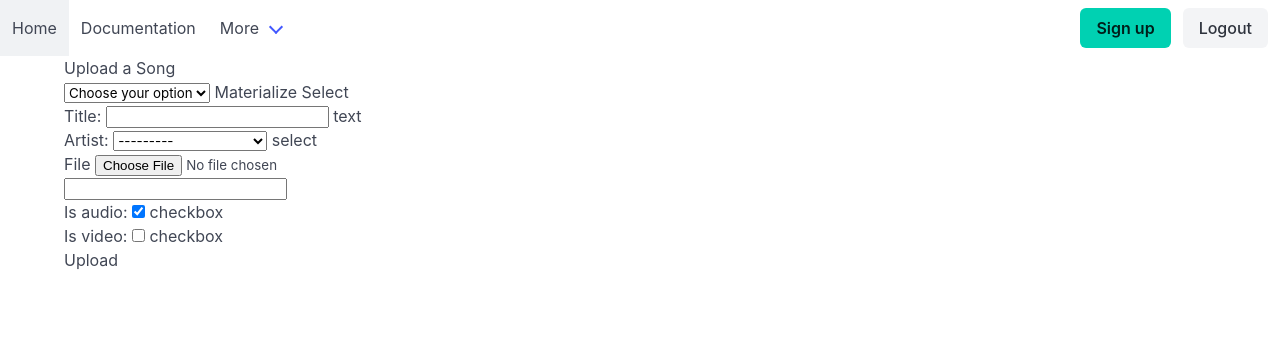
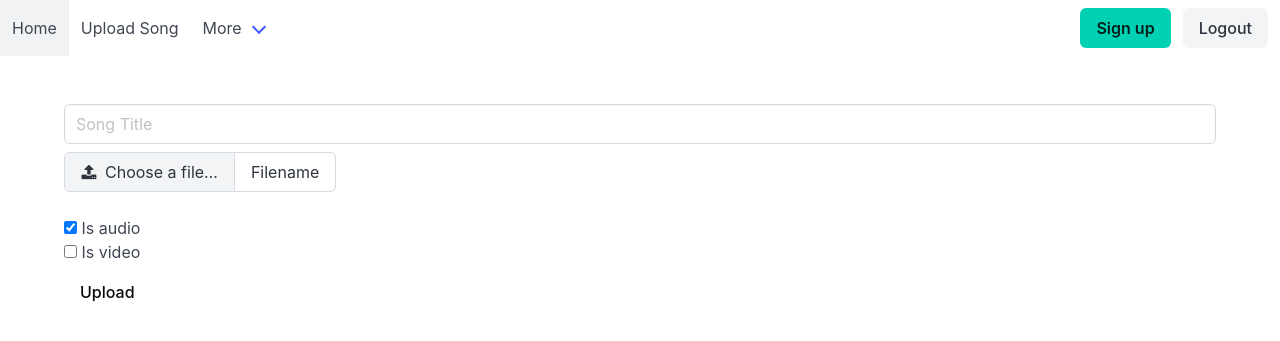
Before and after one commit to squadran2003/botify, a Django app: page /songs/songs/upload/ in a window 1280 px wide. Shown: the top 341 px of the page. Run offline with Django 5.2, Linux system fonts and the light colour scheme; the visitor is signed in with stand-in values (Sample User, id 1); data comes from the database, SQL or seed files in the repository.

Commit message:
added form to upload songs

```diff
--- a/botify/songs/forms.py
+++ b/botify/songs/forms.py
@@ -1,21 +1,29 @@
-from typing import Any, Mapping
-from django.core.files.base import File
-from django.db.models.base import Model
-from django.forms.utils import ErrorList
 from songs.models import Song
 from django import forms
-
+from django.core.exceptions import ValidationError
 
 
 class SongForm(forms.ModelForm):
     class Meta:
         model = Song
-        fields = ['title', 'artist', "file", "is_audio", "is_video"]
+        fields = ['title', "artist", "file", "is_audio", "is_video"]
 
     def __init__(self, *args, **kwargs):
         super(SongForm, self).__init__(*args, **kwargs)
-        self.fields['title'].widget.attrs.update({'class': ''})
-        self.fields['artist'].widget.attrs.update({'class': ''})
-        self.fields['file'].widget.attrs.update({'class': ''})
-        self.fields['is_audio'].widget.attrs.update({'class': ''})
-        self.fields['is_video'].widget.attrs.update({'class': ''})
+        self.fields['title'].widget.attrs.update(
+            {'class': 'input', 'placeholder': 'Song Title'}
+        )
+        self.fields['file'].widget.attrs.update({'class': 'file-input'})
+        self.fields['is_audio'].widget.attrs.update({'class': 'checkbox', 'help_text': 'Is this an audio file?'})
+        self.fields['is_video'].widget.attrs.update({'class': 'checkbox'})
+        self.fields['artist'].widget = forms.HiddenInput()
+
+    def clean_file(self):
+        file = self.cleaned_data.get('file', False)
+        if file.size > 4*1024*1024:
+            raise ValidationError("File too large ( > 4mb )")
+        if not file.name.endswith(
+            ('.mp3', '.mp4', '.wav', '.flac', '.m4a', '.wma', '.aac', '.ogg', '.webm', '.mkv', '.avi', '.mov', '.wmv')
+        ):
+            raise ValidationError("Not supported audo video file format.")
+        return file
--- a/botify/songs/models.py
+++ b/botify/songs/models.py
@@ -14,16 +14,3 @@ class Song(models.Model):
 
     def __str__(self):
         return self.title
-
-    def clean(self):
-        if self.file:
-            if self.file.size > 4*1024*1024:
-                raise ValidationError("File too large ( > 4mb )")
-            if not self.file.name.endswith(
-                ('.mp3', '.mp4', '.wav', '.flac', '.m4a', '.wma', '.aac', '.ogg', '.webm', '.mkv', '.avi', '.mov', '.wmv')
-            ):
-                raise ValidationError("Content-Type is not audio or video")
-            self.file.name = str(self.user.id) + '_'+self.file.name
-            return self.file
-        else:
-            raise ValidationError("Couldn't read uploaded file")
--- a/botify/songs/templates/songs/upload_song.html
+++ b/botify/songs/templates/songs/upload_song.html
@@ -2,43 +2,66 @@
 {% load static %}
 {% block content %}
 <div class="container">
-  <h2>Upload a Song</h2>
-  <div class="row">
+  <div class="row mt-6">
     <div class="col s12">
       <form method="post" enctype="multipart/form-data">
         {% csrf_token %}
-        <div class="input-field col s12">
-          <select>
-            <option value="" disabled selected>Choose your option</option>
-            <option value="1">Option 1</option>
-            <option value="2">Option 2</option>
-            <option value="3">Option 3</option>
-          </select>
-          <label>Materialize Select</label>
-        </div>
         {% for field in form %}
         <div class="row">
           {% if field.field.widget.input_type == 'file' %}
-            <div class="file-field input-field col-12">
-              <div class="btn">
-                <span>File</span>
-                <input type="file" name={{field.name}} id={{field.id}}>
-              </div>
-              <div class="file-path-wrapper">
-                <input class="file-path validate" type="text">
-              </div>
-            </div>
+          <div class="file has-name mt-2">
+            <label class="file-label">
+              {{field}}
+              {% if field.errors %}
+                {% for error in field.errors %}
+                  <p class="help is-danger">{{error}}</p>
+                {% endfor %}
+              {% endif %}
+              <span class="file-cta">
+                <span class="file-icon">
+                  <i class="fa fa-upload"></i>
+                </span>
+                <span class="file-label"> Choose a file… </span>
+              </span>
+              <span class="file-name"> Filename </span>
+            </label>
+          </div>
+          {% elif field.field.widget.input_type == 'checkbox' %}
+            <label class="checkbox">
+              {{field}}
+              <span>{{field.label}}</span>
+              {% if field.errors %}
+                  {% for error in field.errors %}
+                    <p class="help is-danger">{{error}}</p>
+                  {% endfor %}
+              {% endif %}
+            </label>
           {% else %}
             <div class="input-field col s12">
-              {{ field.label_tag }} {{ field }} {{field.field.widget.input_type}}
+              {{field}}
+              {% if field.errors %}
+                {% for error in field.errors %}
+                  <p class="help is-danger">{{error}}</p>
+                {% endfor %}
+              {% endif %}
             </div>
           {% endif %}
         {% endfor %}
-        <div class="input-field col s12">
-            <button type="submit" class="btn">Upload</button>
+        <div class="input-field col s12 mt-2">
+          <button class="button is-white" type="submit">Upload</button>
         </div>
       </form>
     </div>
   </div>
 </div>
 {% endblock %}
+<script>
+    // grab the file input and the file name span
+    const fileInput = document.querySelector('input[type="file"]');
+    const fileName = document.querySelector('.file-name');
+    if(fileInput){
+      fileInput.addEventListener('change', function(e) {
+        fileName.textContent = `${e.target.files[0].name}.${e.target.files[0].type}`;
+      });
+    }
+</script>
--- a/botify/songs/views.py
+++ b/botify/songs/views.py
@@ -1,12 +1,20 @@
 from django.shortcuts import render
 from songs.forms import SongForm
+from django.shortcuts import render, redirect
+from django.contrib import messages
 
 
 def SongUpload(request):
+    if request.user.is_anonymous:
+        messages.error(request, 'You need to login to upload songs.')
+        return redirect('login')
     if request.method == 'POST':
         form = SongForm(request.POST, request.FILES)
         if form.is_valid():
             form.save()
+            messages.success(request, 'Song uploaded succssfully.')
+            return redirect('home')
     else:
         form = SongForm()
+        form.fields['artist'].initial = request.user
     return render(request, 'songs/upload_song.html', {'form': form})
--- a/botify/templates/base.html
+++ b/botify/templates/base.html
@@ -14,9 +14,30 @@
   <body>
     {% include 'nav.html' %}
    <div class="container">
+    {% if messages %}
+    <div class="notification is-link is-light">
+      <button class="delete" id="delete"></button>
+      {% for message in messages %}
+        {{ message }}
+      {% endfor %}
+    </div>
+    {% endif %}
       {% block content %}
       {% endblock %}
     </div>
+<script>
+  // grab the delete button
+  const deleteButton = document.querySelector('#delete');
+  // add an event listener to the delete button
+  if(deleteButton){
+    deleteButton.addEventListener('click', function() {
+      // grab the parent element of the delete button
+      const parent = deleteButton.parentElement;
+      // remove the parent element from the DOM
+      parent.remove();
+    });
+  }
+</script>
 
   </body>
 </html>
--- a/botify/templates/nav.html
+++ b/botify/templates/nav.html
@@ -16,8 +16,8 @@
           Home
         </a>
 
-        <a class="navbar-item">
-          Documentation
+        <a class="navbar-item" href="{% url 'songs:upload' %}">
+          Upload Song
         </a>
 
         <div class="navbar-item has-dropdown is-hoverable">
```
